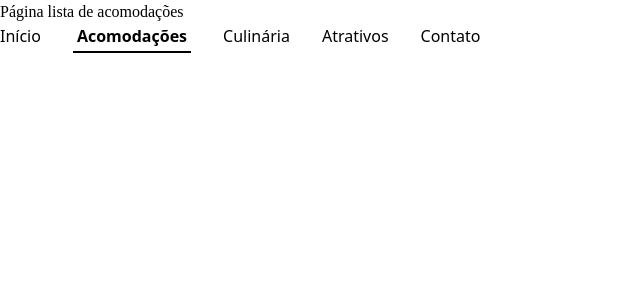
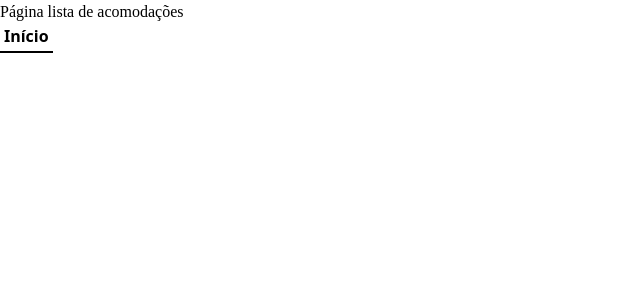
Before and after one commit to alandbh/velhochico, a Next.js app: page /acomodacoes in a window 1280 px wide. Shown: the top 300 px of the page, without its empty margins (0-640 px from the left). Built offline with nearby package versions, Linux system fonts and the light colour scheme; a web font is replaced by a local one.

Commit message:
Creating Component NavLink and importing it to NavMenu.

```diff
--- /dev/null
+++ b/app/_components/NavLink.tsx
@@ -0,0 +1,20 @@
+import Link from "next/link";
+type NavLinkProps = {
+  href: string;
+  children: React.ReactNode;
+};
+
+const NavLink = ({ children, href }: NavLinkProps) => {
+  return (
+    <div>
+      <Link
+        className={"pb-1 px-1 border-b-2 border-black font-bold"}
+        href={href}
+      >
+        {children}
+      </Link>
+    </div>
+  );
+};
+
+export default NavLink;
--- a/app/_components/NavMenu.tsx
+++ b/app/_components/NavMenu.tsx
@@ -1,52 +1,13 @@
-"use client";
-import Link from "next/link";
 import React from "react";
-import { usePathname } from "next/navigation";
+import NavLink from "./NavLink";
 
-const NavMenu = ({ link }: { link: string[] }) => {
-  const pathname = usePathname();
+const NavMenu = () => {
   return (
     <div>
       <nav>
         <ul className="flex gap-8 text-base">
           <li>
-            <Link
-              className={
-                pathname === link[0]
-                  ? "pb-1 px-1 border-b-2 border-black font-bold"
-                  : ""
-              }
-              href={link[0]}
-            >
-              Início
-            </Link>
-          </li>
-          <li>
-            <Link
-              className={
-                pathname === link[1]
-                  ? "pb-1 px-1 border-b-2 border-black font-bold"
-                  : ""
-              }
-              href={link[1]}
-            >
-              Acomodações
-            </Link>
-          </li>
-          <li>
-            <Link className="focus:font-bold" href={link[2]}>
-              Culinária
-            </Link>
-          </li>
-          <li>
-            <Link className="focus:font-bold" href={link[3]}>
-              Atrativos
-            </Link>
-          </li>
-          <li>
-            <Link className="focus:font-bold" href={link[4]}>
-              Contato
-            </Link>
+            <NavLink href="/">Início</NavLink>
           </li>
         </ul>
       </nav>
--- a/app/acomodacoes/page.tsx
+++ b/app/acomodacoes/page.tsx
@@ -4,7 +4,7 @@ export default function Acomodacoes() {
   return (
     <div>
       <h1>Página lista de acomodações</h1>
-      <NavMenu link={["/", "/acomodacoes", "#", "#", "#"]}></NavMenu>
+      <NavMenu></NavMenu>
     </div>
   );
 }
--- a/app/page.tsx
+++ b/app/page.tsx
@@ -30,7 +30,7 @@ export default function Home() {
         <h1 className="font-gideonRoman">chalé de 1 quarto</h1>
       </Title>
 
-      <NavMenu link={["/", "/acomodacoes", "#", "#", "#"]}></NavMenu>
+      <NavMenu></NavMenu>
     </main>
   );
 }
```
